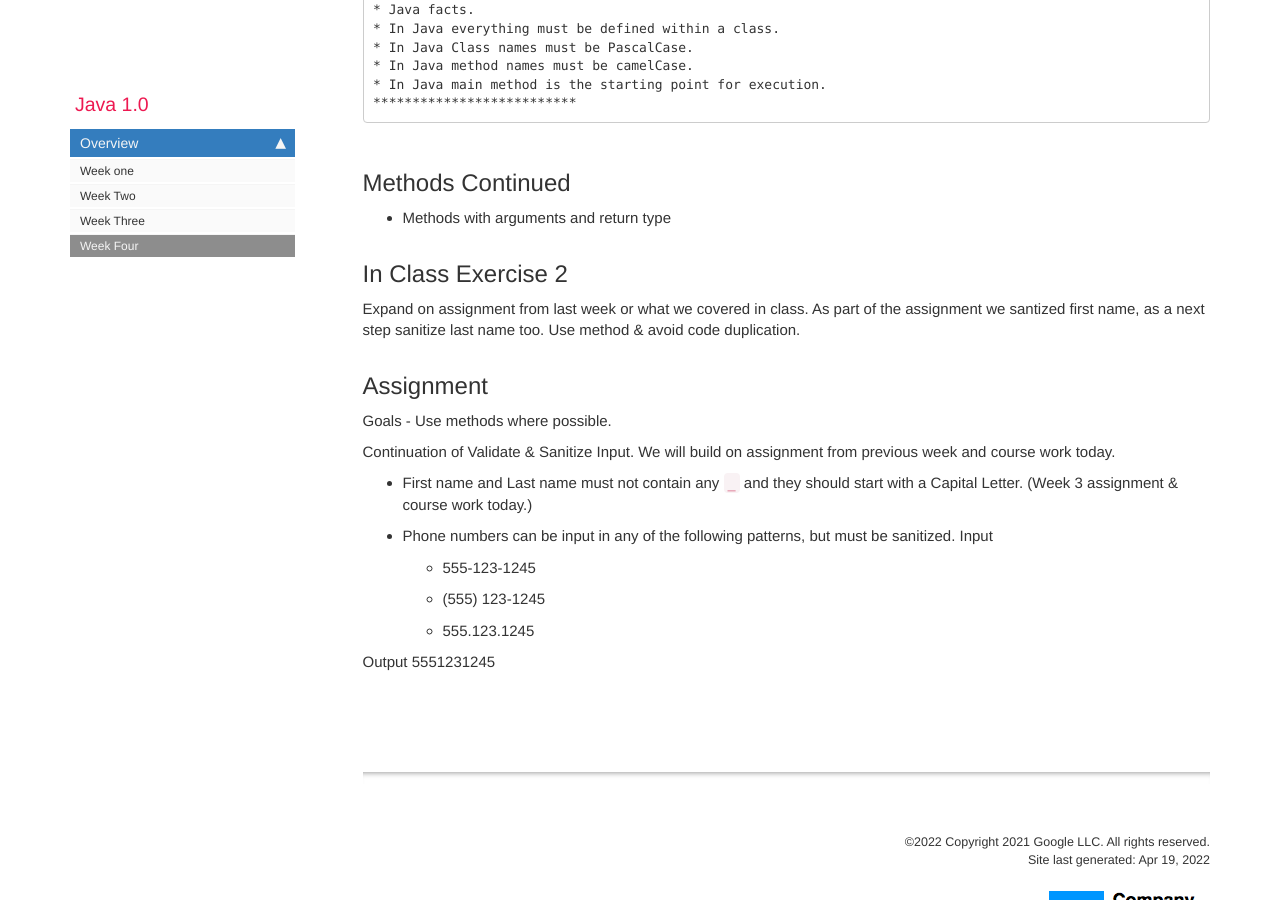
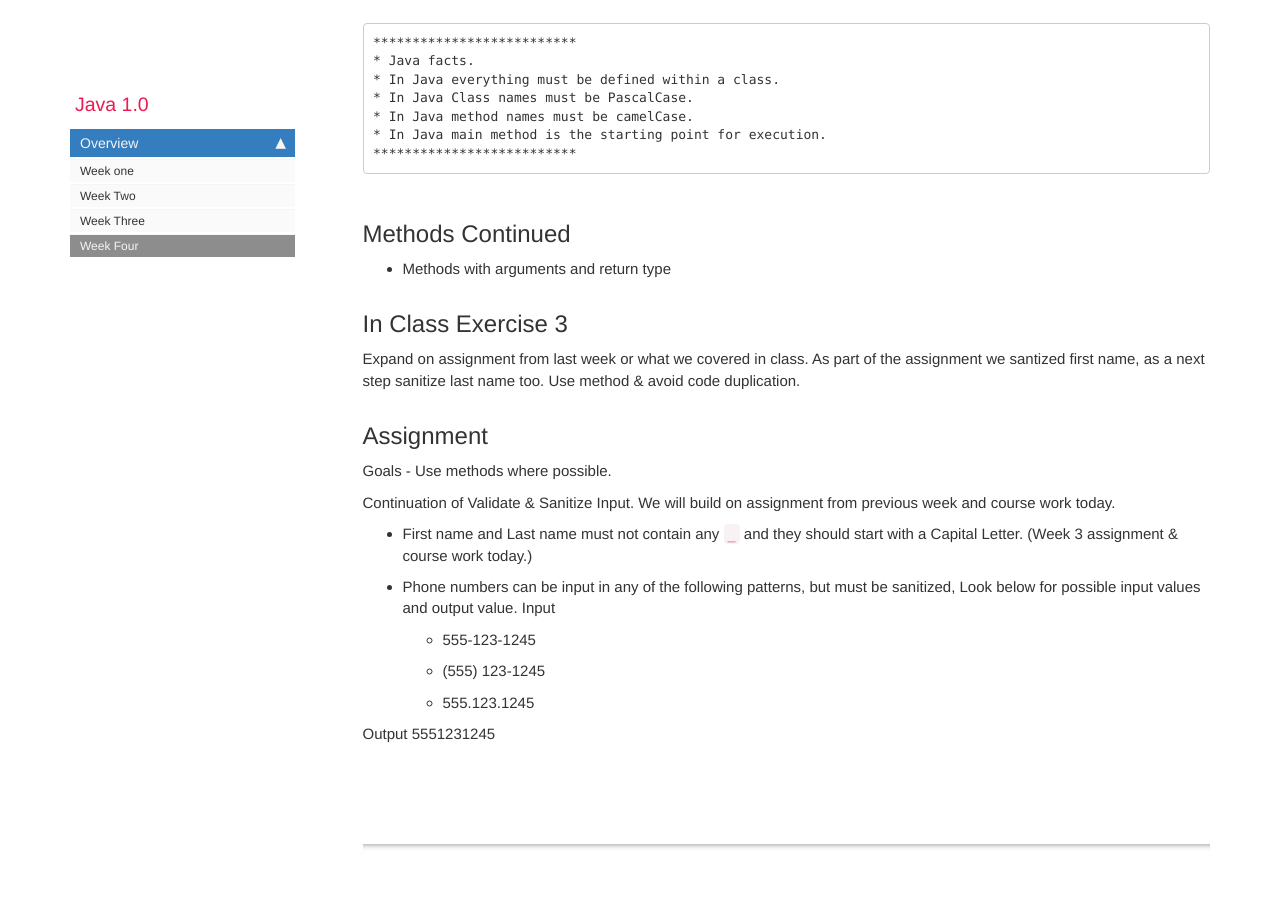
Before and after one commit to rambethina/java, a Jekyll site: the page built from pages/mydoc/mydoc_week_four.md, in a window 1280 px wide and 900 px high, scrolled down 2030 px. Built offline with Jekyll 4.4.1, drawn with Linux system fonts in a browser that asks for light colours; comment, search, counter and statistics services are not loaded; some of the changed text lies outside the part shown.

```diff
--- a/pages/mydoc/mydoc_week_four.md
+++ b/pages/mydoc/mydoc_week_four.md
@@ -81,7 +82,7 @@ Output should be
 ## Methods Continued
 * Methods with arguments and return type
 
-## In Class Exercise 2
+## In Class Exercise 3
 Expand on assignment from last week or what we covered in class.
 As part of the assignment we santized first name, as a next step sanitize last name too.
 Use method & avoid code duplication.
@@ -92,7 +93,7 @@ Goals - Use methods where possible.
 Continuation of Validate & Sanitize Input. We will build on assignment from previous week and course work today.
 
 * First name and Last name must not contain any `_` and they should start with a Capital Letter. (Week 3 assignment & course work today.)
-* Phone numbers can be input in any of the following patterns, but must be sanitized.
+* Phone numbers can be input in any of the following patterns, but must be sanitized, Look below for possible input values and output value.
   Input
   * 555-123-1245
   * (555) 123-1245
```
Also changed, not shown: other parts of pages/mydoc/mydoc_week_four.md (+3 -2 lines).
